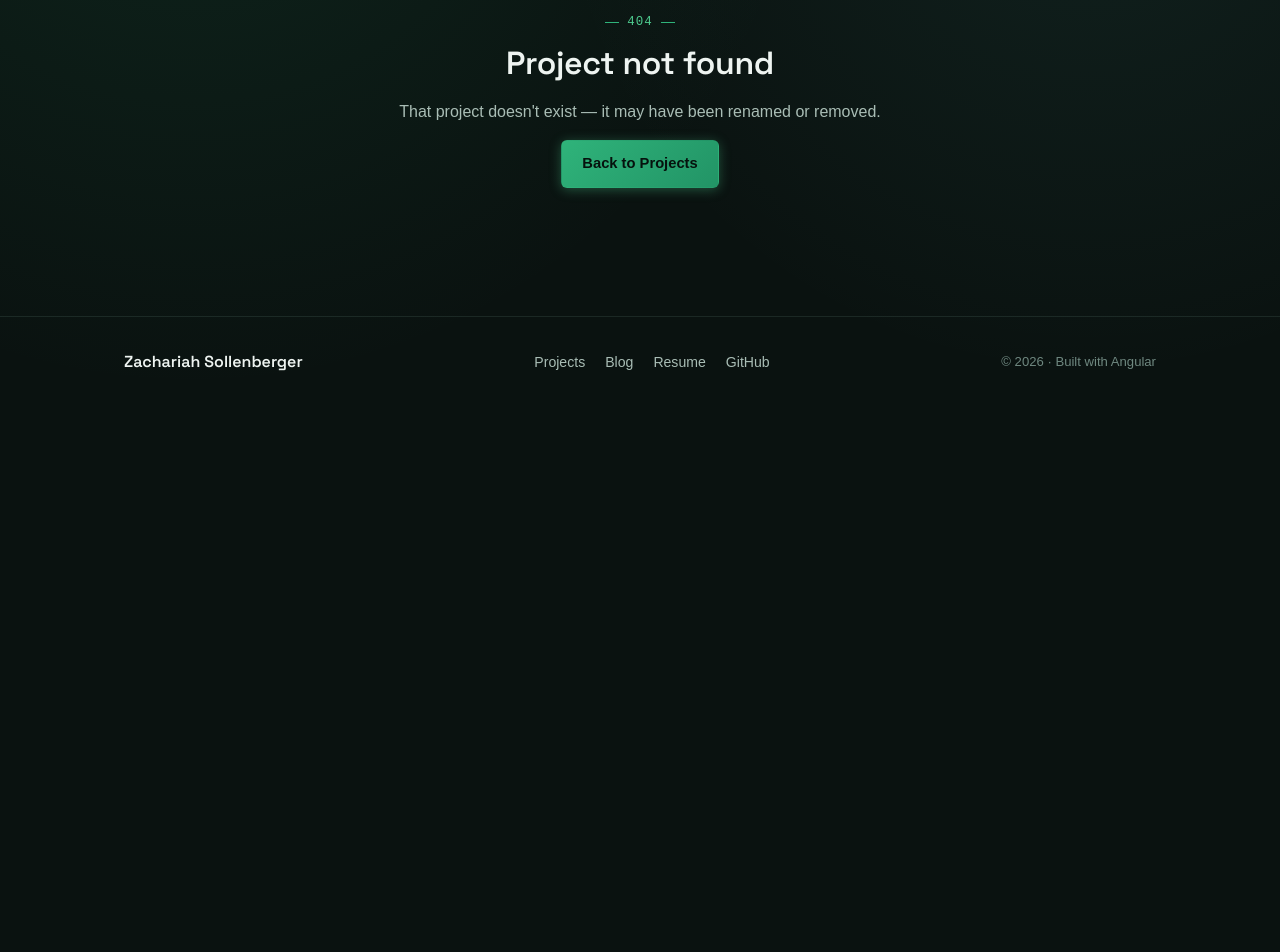
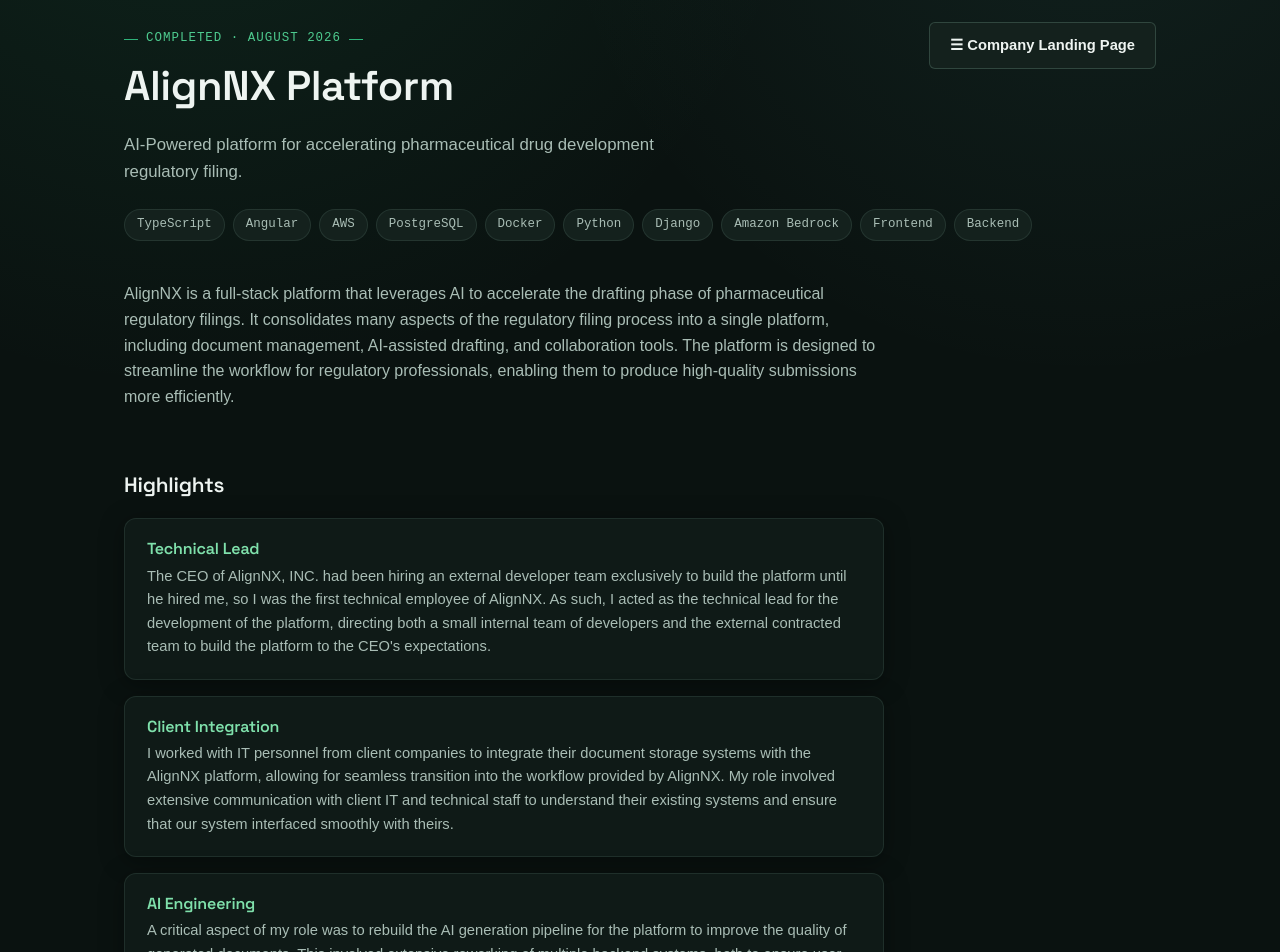
Before and after one commit to Xachaeus/portfolio, an Angular app: page /projects/alignnx in a window 1280 px wide. Shown: the part 160-1112 px from the top of the page. Before the commit the page ends 800 px from the top, so only its background shows below. Built offline with nearby package versions, Linux system fonts and the light colour scheme.

Commit message:
Modified project detail rendering to not require a github link, and added AlignNX and SolSync projects

```diff
--- /dev/null
+++ b/src/app/data/projects/alignnx.ts
@@ -0,0 +1,59 @@
+import { Project } from '../../models/project.model';
+
+// COPY THIS FILE to create a new project entry.
+// Rename it to something like `my-cool-app.ts`, fill in the fields,
+// then import + add it to the `projects` array in `index.ts`.
+
+export const AlignNX: Project = {
+  slug: 'alignnx',
+  name: 'AlignNX Platform',
+  tagline: 'AI-Powered platform for accelerating pharmaceutical drug development regulatory filing.',
+  description:
+   `AlignNX is a full-stack platform that leverages AI to accelerate the drafting phase of pharmaceutical \
+   regulatory filings. It consolidates many aspects of the regulatory filing process into a single platform, \
+   including document management, AI-assisted drafting, and collaboration tools. The platform is designed to \
+   streamline the workflow for regulatory professionals, enabling them to produce high-quality submissions \
+   more efficiently.`,
+  technologies: ['TypeScript', 'Angular', 'AWS', 'PostgreSQL', 'Docker', 'Python', 'Django', 'Amazon Bedrock', 'Frontend', 'Backend'],
+  links: [
+    { label: 'Company Landing Page', url: 'https://alignnx.com', icon: 'docs' }, // Icon can be 'github', 'demo', 'docs', or ''
+  ],
+  highlights: [
+    {
+      title: 'Technical Lead',
+      description: `The CEO of AlignNX, INC. had been hiring an external developer team exclusively to build the \
+      platform until he hired me, so I was the first technical employee of AlignNX. As such, I acted as the technical \
+      lead for the development of the platform, directing both a small internal team of developers and the external contracted \
+      team to build the platform to the CEO's expectations.`,
+    },
+    {
+      title: 'Client Integration',
+      description: `I worked with IT personnel from client companies to integrate their document storage systems with \
+      the AlignNX platform, allowing for seamless transition into the workflow provided by AlignNX. My role involved extensive \
+      communication with client IT and technical staff to understand their existing systems and ensure that our system \
+      interfaced smoothly with theirs.`
+    },
+    {
+      title: 'AI Engineering',
+      description: `A critical aspect of my role was to rebuild the AI generation pipeline for the platform to improve the quality \
+      of generated documents. This involved extensive reworking of multiple backend systems, both to ensure user requests were \
+      appropriately passed to and handled by the backend server, and to enable generated documents to be stored automatically in \
+      client-accessible storage systems. This also involved a significant amount of work to improve the agentic structure of the \
+      pipeline, enabling iterative improvement of generated text and allowing for repeated retrieval of relevant context to \
+      suppliment any hallucinated or missing information.`
+    }
+  ],
+  conciseHighlights: [
+    {
+      title: 'Technical Lead and Client Integration',
+      description: 'Acted as Technical Lead for AlignNX development, reporting directly to the CEO and working with client IT personnel to integrate the AlignNX platform with client infrastructure.',
+    },
+    {
+      title: 'AI Engineering',
+      description: `Built an agentic pipeline to generate high-quality draftes of regulatory filings with iterative improvement and context retrieval from client documentation.`
+    }
+  ],
+  date: '2026-08-25',
+  featured: false,
+  status: 'completed', // Can be 'active', 'completed', 'archived', 'in-progress', or undefined
+};
--- a/src/app/data/projects/index.ts
+++ b/src/app/data/projects/index.ts
@@ -5,7 +5,9 @@
 import { minecraftShaders } from './minecraft-shaders';
 import { bulletHellGame } from './bulletHell';
 import { solos } from './solos';
+import { AlignNX } from './alignnx';
+import { solsync } from './solsync';
 
 // Register every project file here. Order doesn't matter — the site
 // sorts by date automatically.
-export const projects: Project[] = [solos, autoPortfolio, nTea, multicyclePipelinedRiscVCpu, minecraftShaders, bulletHellGame];
+export const projects: Project[] = [solos, autoPortfolio, nTea, multicyclePipelinedRiscVCpu, minecraftShaders, bulletHellGame, AlignNX, solsync];
--- /dev/null
+++ b/src/app/data/projects/solsync.ts
@@ -0,0 +1,63 @@
+import { Project } from '../../models/project.model';
+
+export const solsync: Project = {
+  slug: 'solsync',
+  name: 'SolSync',
+  tagline: 'Full-stack application for tracking and managing long-running processes across multiple machines.',
+  description:
+    `SolSync is a full-stack application designed to help me track and manage long-term processes that are running \
+    on a collection of different machines. It utilizes a Node.js backend with a PostgreSQL database to store information \
+    about running processes, and an Angular frontend to provide a user-friendly interface to both monitor the status of \
+    these processes and to send triggers to them. The backend server allows both RESTful and WebSocket connections, enabling \
+    real-time updates to the frontend when a process reports an update.`,
+  technologies: ['TypeScript', 'Angular', 'PostgreSQL', 'Node.js', 'Express', 'WebSockets', 'REST API', 'Frontend', 'Backend'],
+  links: [
+    { label: 'Live Demo', url: 'https://solsync.sollenbergertech.com', icon: 'demo' }, // Icon can be 'github', 'demo', 'docs', or ''
+  ],
+  highlights: [
+    {
+      title: 'Full-Stack Application',
+      description: `The application utilizes a Node.js backend that differentiates between two types of clients: \
+      "Viewer" clients, which access/view the status of other running processes, and "Worker" clients, which define \
+      running processes and report their status. The backend also allows WebSocket connections for both Viewer and Worker \
+      clients, enabling real-time updates between Viewers and Workers.`,
+    },
+    {
+      title: 'API Access',
+      description: `SolSync is configured to provide information to applications, allowing developers \
+      to utilize SolSync in their own applications. This enables developers to trigger events in their own applications when \
+      other processes running on other machines report a status update, allowing for vastly more complex workflows to be \
+      utilized.`
+    },
+    {
+      title: 'Frontend Interface',
+      description: `The application provides a user-friendly Angular frontend that allows users to easily view the status of \
+      their running processes, as well as send triggers to them. It is designed to be intuitive, responsive, and information-dense, \
+      enabling quick access to the information users are looking for.`
+    },
+    {
+      title: 'API Libraries',
+      description: `As part of this project, I built a Python library wrapper around the Worker API that allows developers to \
+      trivially manage their Python programs with SolSync. This library allows developers to easily specify what values they want \
+      to be able to track, and what values they want to be able to trigger; the library then handles all further logic to \
+      automatically report and update these values as needed.`
+    }
+  ],
+  conciseHighlights: [
+    {
+      title: 'Full-Stack Development',
+      description: 'Built utilizing an Angular frontend, Node.js backend, PostgreSQL database, and an application-friendly REST/WebSocker API for both Viewer and Worker applications.',
+    },
+    {
+      title: 'Frontend Interface',
+      description: 'User-friendly Angular frontend that allows users to easily view the status of their running processes, as well as send triggers to them.',
+    },
+    {
+      title: 'API Libraries',
+      description: 'Python library wrapper around the Worker API that allows developers to trivially manage their Python programs with SolSync.',
+    }
+  ],
+  date: '2026-07-01',
+  featured: false,
+  status: 'in-progress', // Can be 'active', 'completed', 'archived', 'in-progress', or undefined
+};
--- a/src/app/models/project.model.ts
+++ b/src/app/models/project.model.ts
@@ -37,7 +37,7 @@
   technologies: string[];
 
   /** GitHub repository URL */
-  githubUrl: string;
+  githubUrl?: string;
 
   /** Optional additional links (live demo, docs, etc.) */
   links?: ProjectLink[];
--- a/src/app/pages/project-detail/project-detail.component.html
+++ b/src/app/pages/project-detail/project-detail.component.html
@@ -10,9 +10,11 @@
       </div>
 
       <div class="detail-actions">
-        <a [href]="project.githubUrl" target="_blank" rel="noopener" class="btn btn-primary">
-          View on GitHub
-        </a>
+        @if (project.githubUrl) {
+          <a [href]="project.githubUrl" target="_blank" rel="noopener" class="btn btn-primary">
+            View on GitHub
+          </a>
+        }
         @for (link of project.links; track link.url) {
           <a [href]="link.url" target="_blank" rel="noopener" class="btn btn-secondary">
             {{ iconFor(link.icon) }} {{ link.label }}
```
